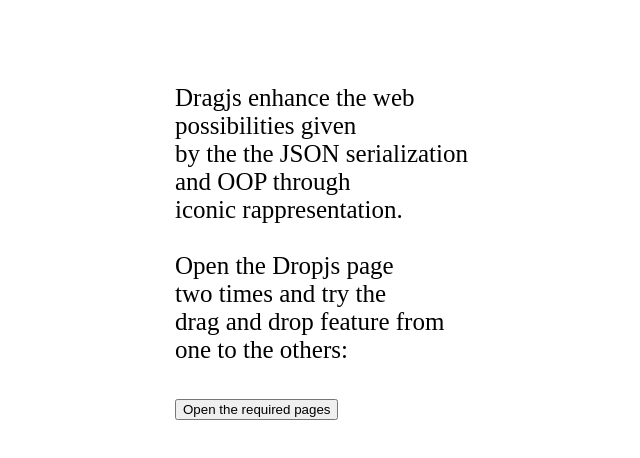
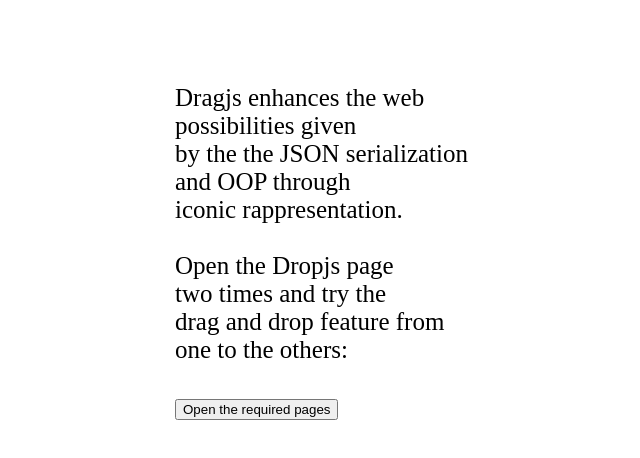
Before and after one commit to par7133/Dropjs, a plain HTML site: page index.html in a window 1280 px wide. Shown: the full height of the page, 315-955 px from the left. Drawn offline with Linux system fonts and the light colour scheme.

Commit message:
Add files via upload

```diff
--- a/index.html
+++ b/index.html
@@ -60,7 +60,7 @@
 
 <div style="width:300px;margin:auto;">
 
-Dragjs enhance the web possibilities given<br>
+Dragjs enhances the web possibilities given<br>
 by the the JSON serialization and OOP through<br>
 iconic rappresentation.<br><br>
 
```
